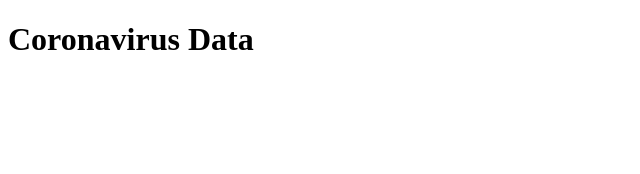
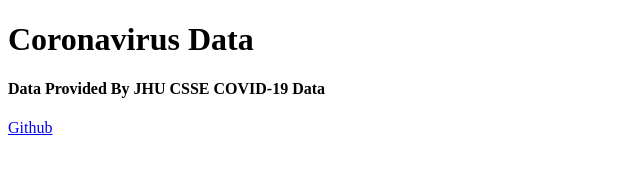
Before and after one commit to gavinquirk/covfefevirus, a plain HTML site: page index.html in a window 1280 px wide. Shown: the whole page, without its empty margins (0-640 px from the left). Drawn offline with Linux system fonts and the light colour scheme; no server answers.

Commit message:
data attribution

```diff
--- a/index.html
+++ b/index.html
@@ -7,6 +7,8 @@
   </head>
   <body>
     <h1>Coronavirus Data</h1>
+    <h4>Data Provided By JHU CSSE COVID-19 Data</h4>
+    <a href="https://github.com/CSSEGISandData/COVID-19">Github</a>
     <script src="main.js"></script>
   </body>
 </html>
```
Also changed, not shown: 1 other file.
